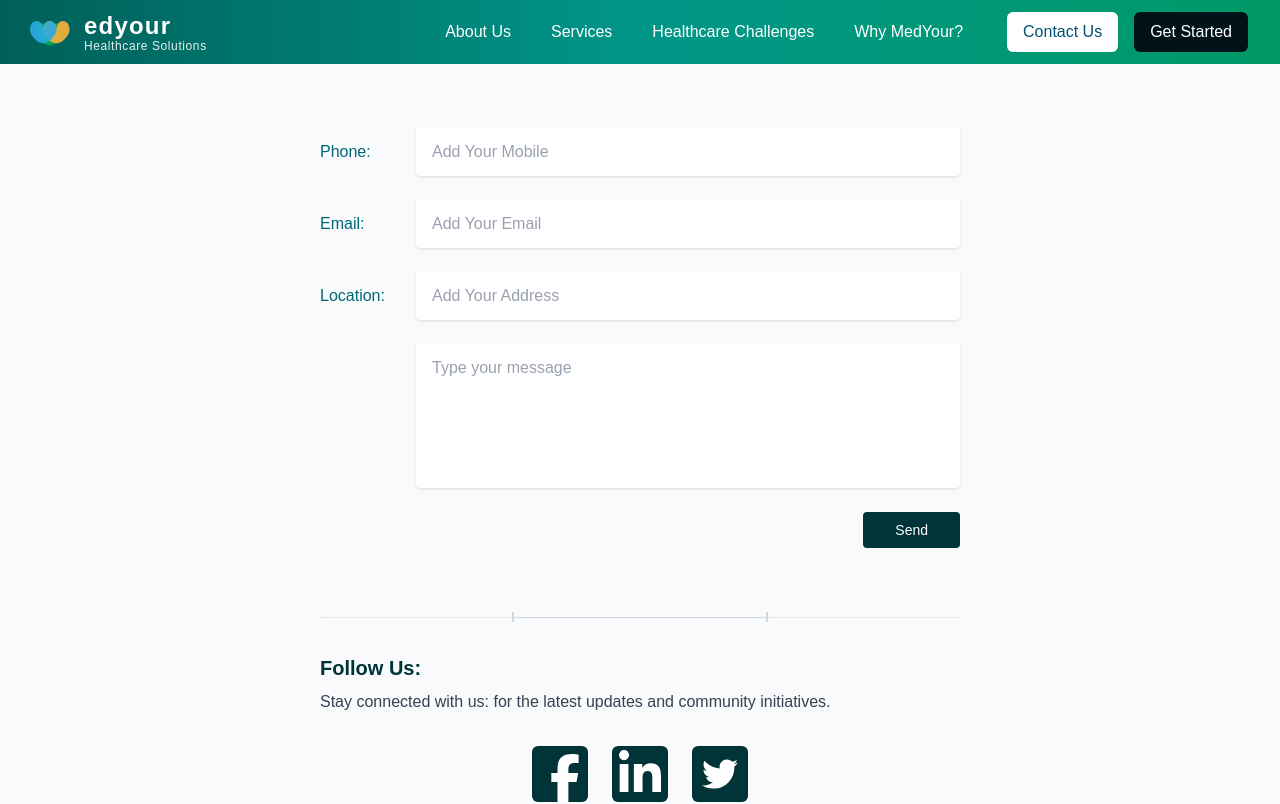
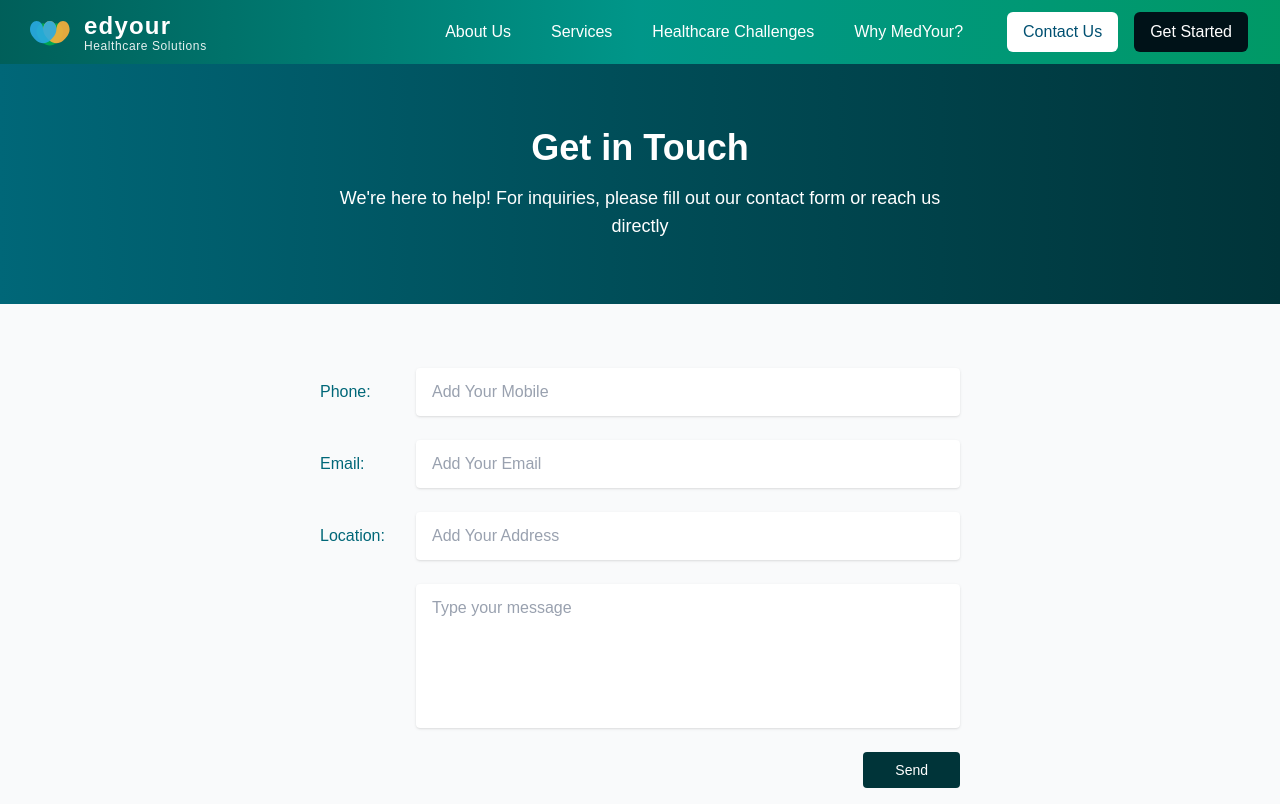
Before and after one commit to OmarELshemy98/medyour-website, a Next.js app: page /contact in a window 1280 px wide. Shown: the top 804 px of the page. Built offline with nearby package versions, Linux system fonts and the light colour scheme.

Commit message:
add the header to contact page

```diff
--- a/src/app/contact/page.tsx
+++ b/src/app/contact/page.tsx
@@ -18,11 +18,18 @@ const ContactPage: FC = () => {
   const handleSubmit = (e: React.FormEvent) => {
     e.preventDefault();
     console.log(formData);
+    // Here you can add your form submission logic
   };
 
   return (
     <div className="min-h-screen bg-gray-50">
-      {/* Header Section remains the same */}
+      {/* Header Section */}
+      <div className="text-center py-16 bg-gradient-to-r from-[#006778] to-[#003439]">
+        <h1 className="text-4xl font-bold text-white mb-4">Get in Touch</h1>
+        <p className="text-white text-lg max-w-2xl mx-auto px-4">
+          We're here to help! For inquiries, please fill out our contact form or reach us directly
+        </p>
+      </div>
 
       <div className="max-w-2xl mx-auto px-4 py-16">
         <form onSubmit={handleSubmit} className="space-y-6">
```
